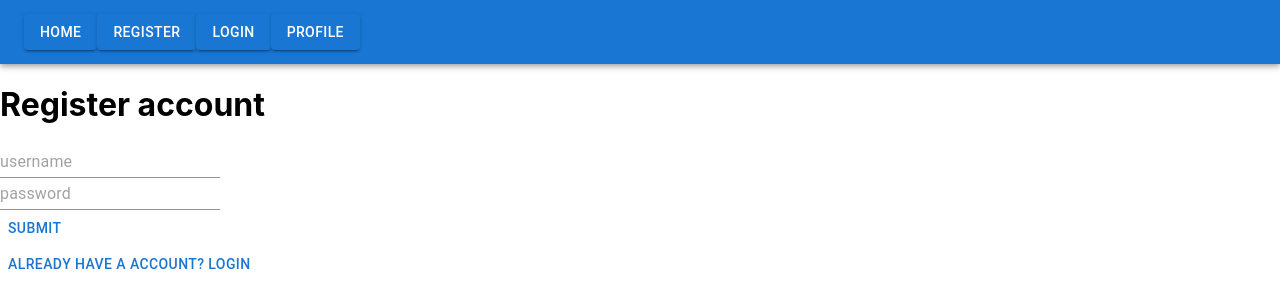
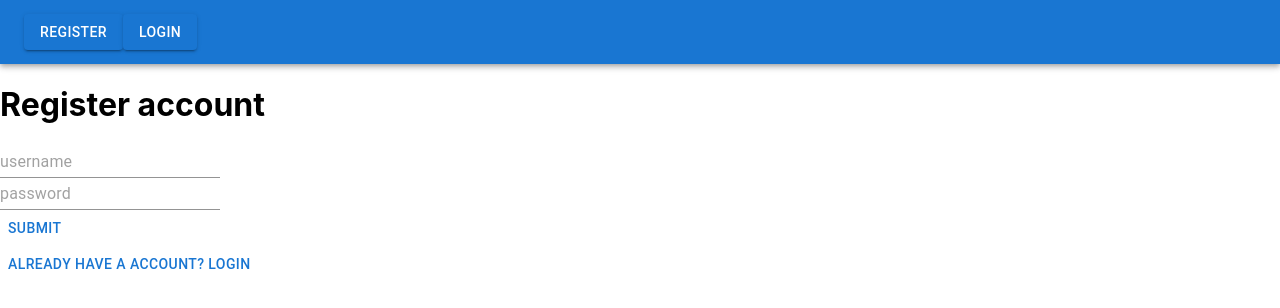
Before and after one commit to Johnsjoden/Laundry-booking, a React (Create React App) app in the folder client/: page /register in a window 1280 px wide. Shown: the top 308 px of the page. Built offline with nearby package versions, Linux system fonts and the light colour scheme.

Commit message:
logout and navigate. token as hidden on navbar

```diff
--- a/client/src/App.js
+++ b/client/src/App.js
@@ -1,42 +1,48 @@
 import { AppBar, Box, Button, Toolbar, Typography} from "@mui/material";
 import { createContext } from "react";
-import { Route, Routes , Link} from "react-router-dom";
-import Home from "./pages/Home";
+import { Route, Routes , Link, Navigate, useNavigate} from "react-router-dom";
+import Home from "./pages/Book";
 import Login from "./pages/Login";
 import Register from "./pages/Register"
 import User from "./pages/User";
 const myContext = createContext()
 function App() {
+  const navigate = useNavigate()
   const token = localStorage.getItem("key")
   const config = {
     headers: {
       "Authorization": "Bearer " + token
     }
   }
+  const handleLogOut = () => {
+    localStorage.clear()
+    navigate("/login")
+    window.location.reload()
+  }
   return (
     <div>
       <Box sx={{ flexGrow: 1 }}>
       <AppBar position="static">
         <Toolbar >
-          <Button component={Link} to="/home" variant="contained" color="primary">
-          Home
-          </Button>
-          <Button component={Link} to="/register" variant="contained" color="primary">
+          {token ? <Button component={Link} to="/book" variant="contained" color="primary">
+          Book
+          </Button> : ""}
+          {token ? "" :<Button component={Link} to="/register" variant="contained" color="primary">
           Register
-          </Button>
-          <Button component={Link} to="/login" variant="contained" color="primary">
+          </Button>}
+          {token ? "" : <Button component={Link} to="/login" variant="contained" color="primary">
           Login
-          </Button>
-          <Button component={Link} to="/user" variant="contained" color="primary">
-            Profile
-          </Button>
+          </Button>}
+          {token ? <Button component={Link} to="/user" variant="contained" color="primary">Profile</Button> : ""}
+
+          {token ? <Button onClick={handleLogOut} variant="contained" color="primary">Log out</Button> : ""}
         </Toolbar>
       </AppBar>
     </Box>
       <myContext.Provider value={{config, token}}>
       <Routes>
         <Route path="/register" element = { <Register />} />
-        <Route path="/home" element={<Home />} />
+        <Route path="/book" element={<Home />} />
         <Route path="/login" element={<Login />} />
         <Route path="/user" element={<User />} />
       </Routes>
```
